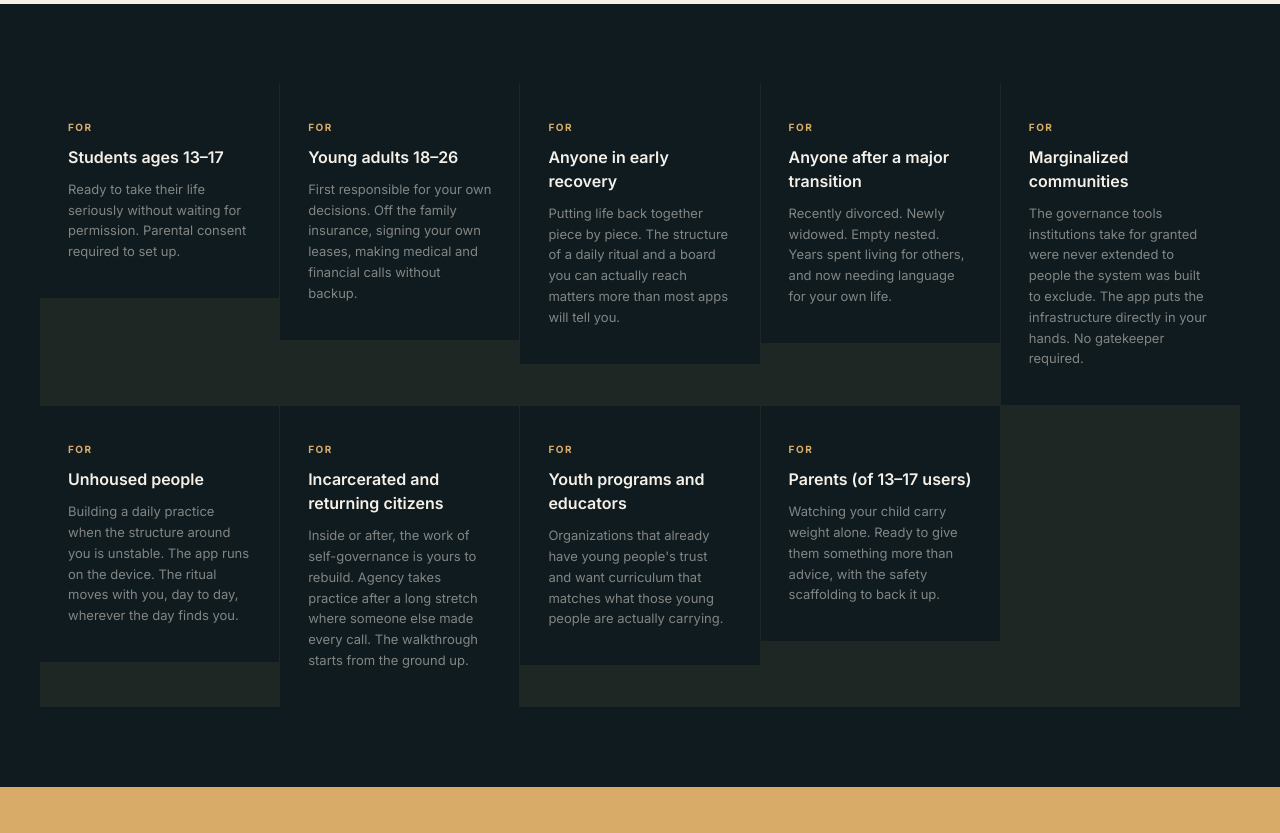
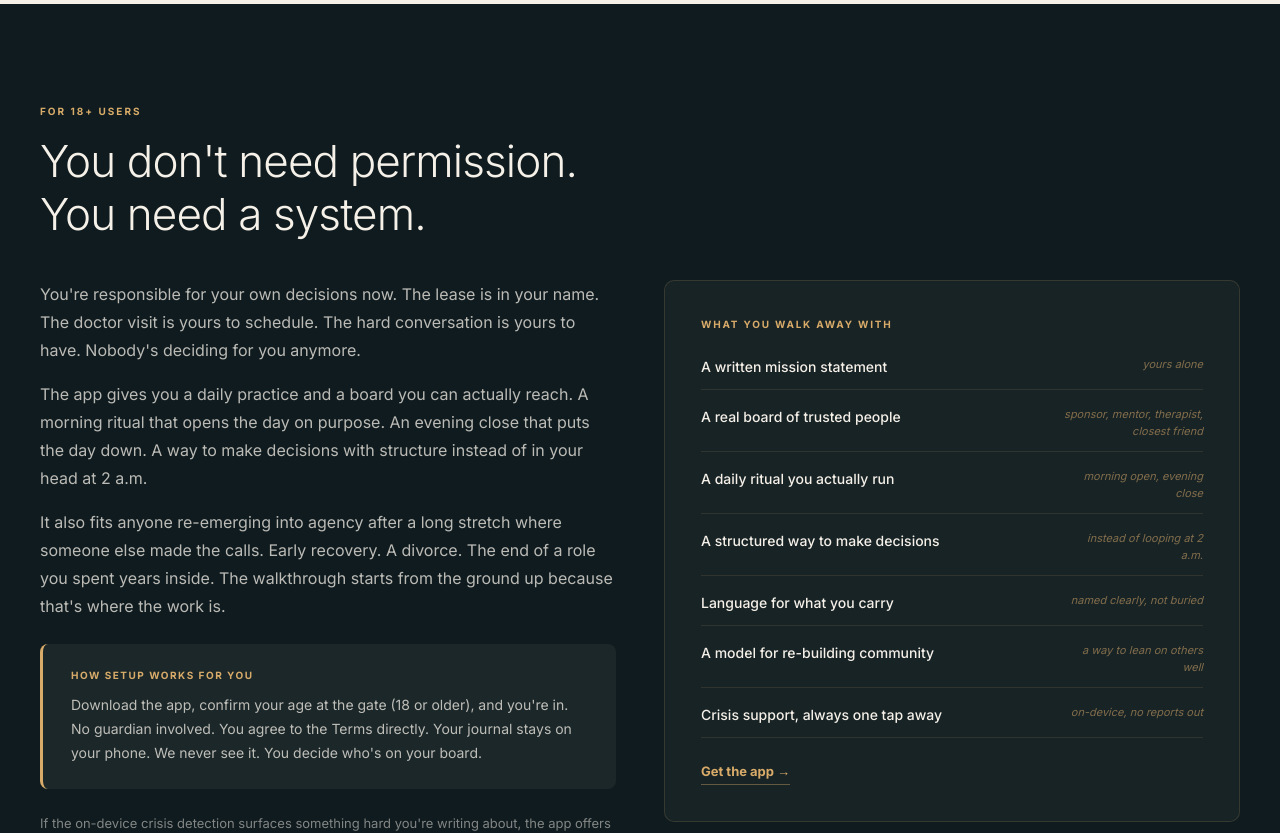
Before and after one commit to thefoundedproject/thefoundedemerging-site, a Next.js app: page / in a window 1280 px wide. Shown: the part 6880-7713 px from the top of the page. Built offline with nearby package versions, Linux system fonts and the light colour scheme.

Commit message:
Sync from local dev

```diff
--- a/app/apply/page.js
+++ b/app/apply/page.js
@@ -31,7 +31,7 @@ export default function Apply() {
         <div className="max-w-6xl mx-auto">
           <p style={{ color: '#D8AB69' }} className="text-sm font-semibold uppercase tracking-widest mb-4">Applications</p>
           <h1 className="text-white text-5xl font-light leading-tight mb-6">Apply to Founded Emerging</h1>
-          <p className="text-gray-300 text-lg max-w-2xl">Open to high school students, college students, fraternity/sorority chapters, HBCU programs, and youth organizations.</p>
+          <p className="text-gray-300 text-lg max-w-2xl">Open to anyone in the work of becoming. High school and college students. Young adults newly responsible for their own lives. People rebuilding in recovery. Adults re-emerging after a major transition. Educators, recovery programs, and youth organizations building cohorts.</p>
         </div>
       </section>
 
@@ -41,9 +41,11 @@ export default function Apply() {
             <div style={{ width: '60px', height: '2px', backgroundColor: '#D8AB69' }} className="mb-8" />
             <div className="space-y-6">
               {[
-                { label: 'Students (High School & College)', desc: 'Founded Emerging gives you the governance infrastructure to build your future with intention.' },
+                { label: 'Students (High School & College)', desc: 'Founded Emerging gives you the governance infrastructure to build your future on purpose, with a board you can actually consult.' },
+                { label: 'Young Adults (18–26)', desc: 'First responsible for your own decisions. The walkthrough was built for the moment the family insurance ends and the rental car needs your name.' },
+                { label: 'People Rebuilding (Recovery, Transition)', desc: 'Early recovery, a divorce, a stretch where someone else made every call. The daily ritual and the board are how agency comes back.' },
                 { label: 'Youth Organization Leaders', desc: 'Bring the Human Enterprise framework to your organization as a leadership and governance program.' },
-                { label: 'Institutional Partners (HBCUs & Youth Programs)', desc: 'Integrate Founded Emerging as a course, workshop series, or co-curricular offering.' },
+                { label: 'Institutional Partners (HBCUs, Recovery, Educators)', desc: 'Integrate Founded Emerging as a course, workshop series, recovery-aftercare module, or co-curricular offering.' },
               ].map((item) => (
                 <div key={item.label} className="border-l-2 pl-6" style={{ borderColor: '#D8AB69' }}>
                   <p style={{ color: '#0F1B1F' }} className="font-semibold mb-2">{item.label}</p>
@@ -76,10 +78,14 @@ export default function Apply() {
                     <option value="">Select one...</option>
                     <option>A student (high school)</option>
                     <option>A student (college)</option>
+                    <option>A young adult (18–26), on my own</option>
+                    <option>Someone in early recovery</option>
+                    <option>An adult re-emerging after a major life transition</option>
                     <option>A chapter or organization leader</option>
                     <option>A chapter leader (other Greek organization)</option>
                     <option>An educator or institutional partner</option>
                     <option>A youth organization</option>
+                    <option>A recovery program or treatment center</option>
                   </select>
                 </div>
                 <div>
--- a/app/page.js
+++ b/app/page.js
@@ -478,6 +478,70 @@ export default function Home() {
         </div>
       </section>
 
+      {/* FOR THE ADULT USER (18+, no guardian) — sibling to FOR PARENTS */}
+      <section id="adult-user" style={{ backgroundColor: '#0F1B1F', padding: '100px 24px' }}>
+        <div style={{ maxWidth: 1200, margin: '0 auto' }}>
+          <Reveal>
+            <p style={{ color: '#D8AB69', fontSize: 10, fontWeight: 700, letterSpacing: '0.2em', textTransform: 'uppercase', marginBottom: 16 }}>For 18+ users</p>
+            <h2 style={{ color: '#F5F0E8', fontSize: 'clamp(26px, 4vw, 44px)', fontWeight: 300, letterSpacing: '-0.02em', lineHeight: 1.2, marginBottom: 40 }}>
+              You don&apos;t need permission.<br />You need a system.
+            </h2>
+          </Reveal>
+
+          <div style={{ display: 'grid', gridTemplateColumns: 'repeat(auto-fit, minmax(280px, 1fr))', gap: 48, alignItems: 'start' }}>
+            <Reveal delay={100}>
+              <div>
+                <p style={{ color: 'rgba(245,240,232,0.75)', fontSize: 16, lineHeight: 1.75, marginBottom: 16 }}>
+                  You&apos;re responsible for your own decisions now. The lease is in your name. The doctor visit is yours to schedule. The hard conversation is yours to have. Nobody&apos;s deciding for you anymore.
+                </p>
+                <p style={{ color: 'rgba(245,240,232,0.75)', fontSize: 16, lineHeight: 1.75, marginBottom: 16 }}>
+                  The app gives you a daily practice and a board you can actually reach. A morning ritual that opens the day on purpose. An evening close that puts the day down. A way to make decisions with structure instead of in your head at 2 a.m.
+                </p>
+                <p style={{ color: 'rgba(245,240,232,0.75)', fontSize: 16, lineHeight: 1.75, marginBottom: 24 }}>
+                  It also fits anyone re-emerging into agency after a long stretch where someone else made the calls. Early recovery. A divorce. The end of a role you spent years inside. The walkthrough starts from the ground up because that&apos;s where the work is.
+                </p>
+
+                <div style={{ backgroundColor: 'rgba(245,240,232,0.05)', borderRadius: 8, padding: '24px 28px', marginBottom: 24, borderLeft: '3px solid #D8AB69' }}>
+                  <p style={{ color: '#D8AB69', fontSize: 10, fontWeight: 700, letterSpacing: '0.15em', textTransform: 'uppercase', marginBottom: 10 }}>How setup works for you</p>
+                  <p style={{ color: 'rgba(245,240,232,0.75)', fontSize: 14, lineHeight: 1.7, marginBottom: 0 }}>
+                    Download the app, confirm your age at the gate (18 or older), and you&apos;re in. No guardian involved. You agree to the Terms directly. Your journal stays on your phone. We never see it. You decide who&apos;s on your board.
+                  </p>
+                </div>
+
+                <p style={{ color: 'rgba(245,240,232,0.5)', fontSize: 13, lineHeight: 1.65 }}>
+                  If the on-device crisis detection surfaces something hard you&apos;re writing about, the app offers you direct paths to 988, the Crisis Text Line, or whoever you put on your board. Nothing is reported to anyone automatically. The same balance of safety and autonomy that protects the teens protects you too.
+                </p>
+              </div>
+            </Reveal>
+
+            <Reveal delay={200}>
+              <div style={{ backgroundColor: 'rgba(245,240,232,0.04)', borderRadius: 10, padding: 36, border: '1px solid rgba(216,171,105,0.15)' }}>
+                <p style={{ color: '#D8AB69', fontSize: 10, fontWeight: 700, letterSpacing: '0.18em', textTransform: 'uppercase', marginBottom: 24 }}>What you walk away with</p>
+                <div style={{ display: 'flex', flexDirection: 'column', gap: 16 }}>
+                  {[
+                    { item: 'A written mission statement', note: 'yours alone' },
+                    { item: 'A real board of trusted people', note: 'sponsor, mentor, therapist, closest friend' },
+                    { item: 'A daily ritual you actually run', note: 'morning open, evening close' },
+                    { item: 'A structured way to make decisions', note: 'instead of looping at 2 a.m.' },
+                    { item: 'Language for what you carry', note: 'named clearly, not buried' },
+                    { item: 'A model for re-building community', note: 'a way to lean on others well' },
+                    { item: 'Crisis support, always one tap away', note: 'on-device, no reports out' },
+                  ].map(({ item, note }) => (
+                    <div key={item} style={{ display: 'flex', justifyContent: 'space-between', alignItems: 'flex-start', borderBottom: '1px solid rgba(216,171,105,0.12)', paddingBottom: 12 }}>
+                      <p style={{ color: '#F5F0E8', fontSize: 14, fontWeight: 500 }}>{item}</p>
+                      <p style={{ color: 'rgba(216,171,105,0.55)', fontSize: 11, fontStyle: 'italic', textAlign: 'right', maxWidth: 140 }}>{note}</p>
+                    </div>
+                  ))}
+                </div>
+                <a href="#app" style={{ display: 'inline-block', marginTop: 24, color: '#D8AB69', fontSize: 13, fontWeight: 700, textDecoration: 'none', borderBottom: '1px solid rgba(216,171,105,0.4)', paddingBottom: 2 }}>
+                  Get the app →
+                </a>
+              </div>
+            </Reveal>
+          </div>
+        </div>
+      </section>
+
       {/* WHO IT IS FOR */}
       <section style={{ backgroundColor: '#0F1B1F', padding: '80px 24px' }}>
         <div style={{ maxWidth: 1200, margin: '0 auto', display: 'grid', gridTemplateColumns: 'repeat(auto-fit, minmax(220px, 1fr))', gap: 1, backgroundColor: 'rgba(216,171,105,0.08)' }}>
```
